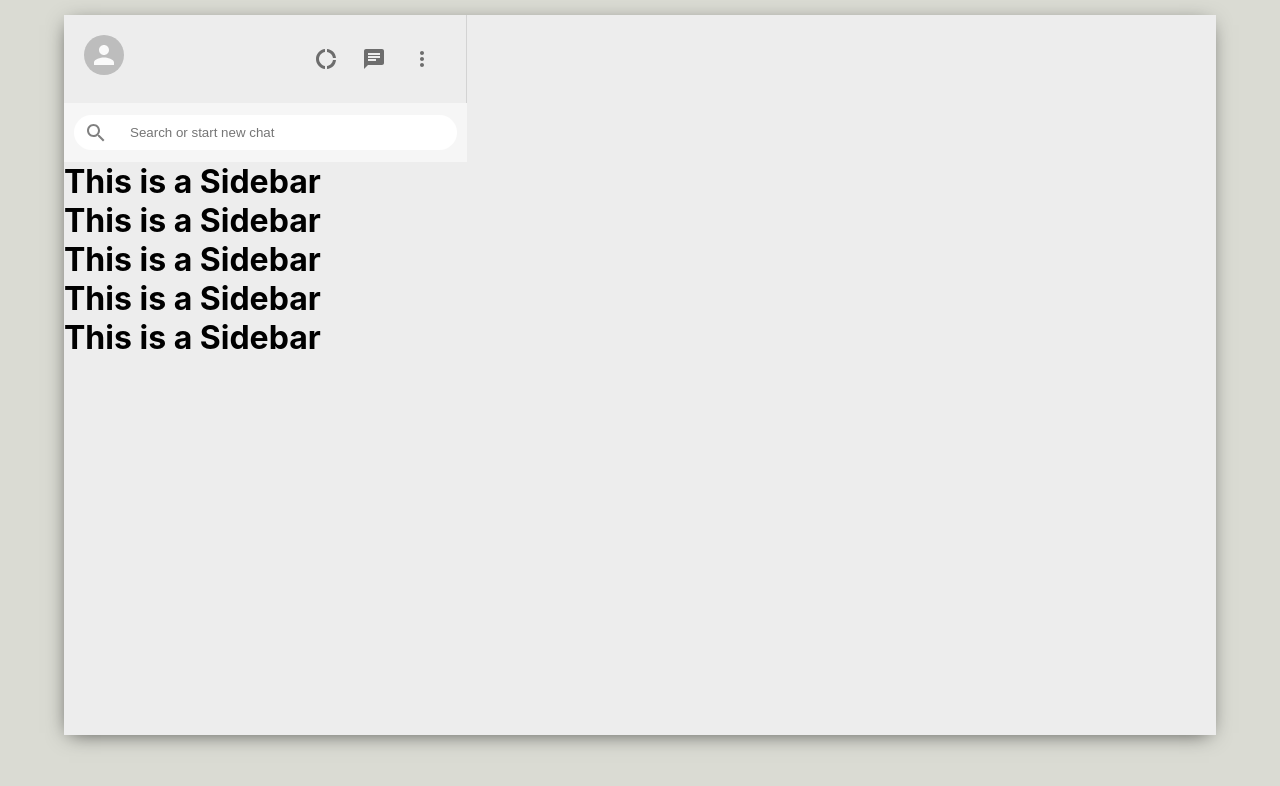
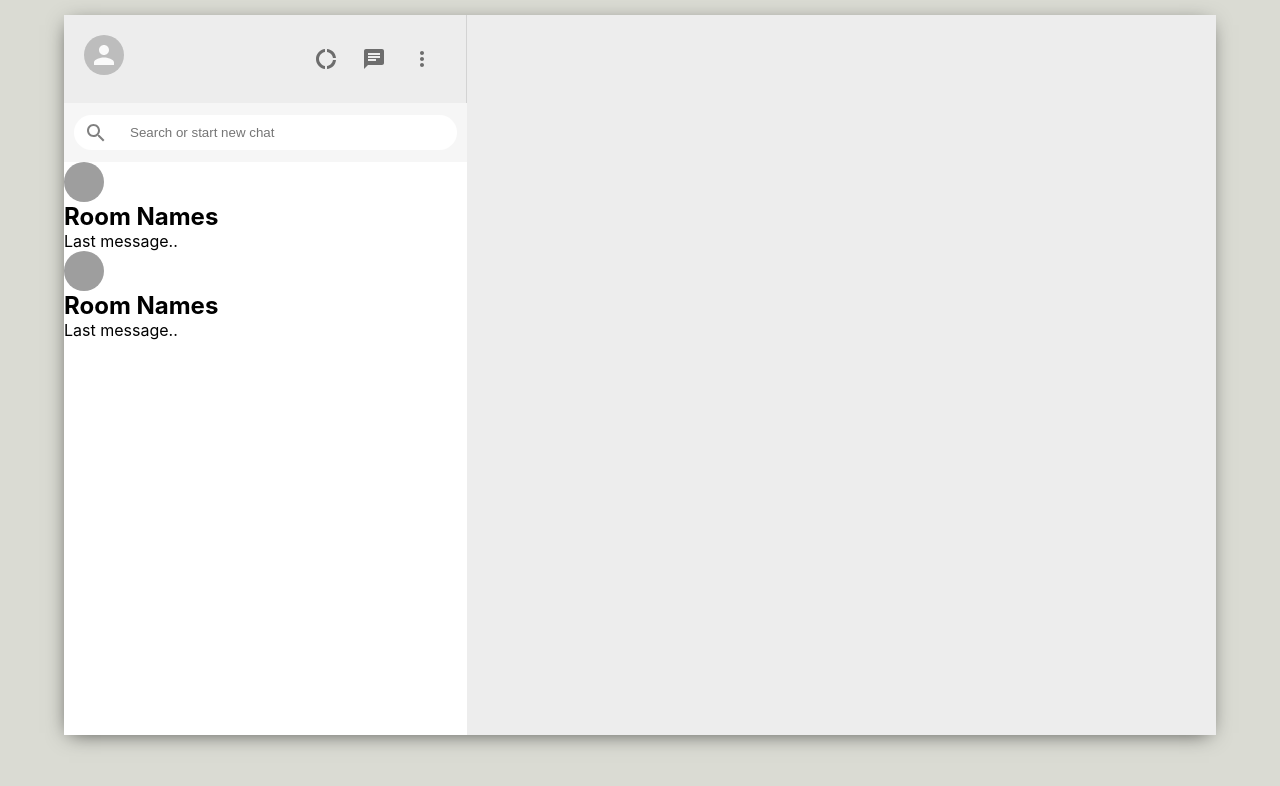
Before and after one commit to Jatin-Madaan/Chatroom-App, a React (Create React App) app: page / in a window 1280 px wide. Shown: the top 786 px of the page. Built offline with nearby package versions, Linux system fonts and the light colour scheme; grey boxes are pictures that could not be loaded.

Commit message:
random avatar in sidebar

```diff
--- a/src/Sidebar.css
+++ b/src/Sidebar.css
@@ -49,3 +49,9 @@
     color: gray;
     padding: 10px;
 }
+
+.sidebar__chats{
+    flex: 1;
+    background-color: white;
+    overflow: scroll;
+}
--- a/src/Sidebar.js
+++ b/src/Sidebar.js
@@ -2,6 +2,7 @@ import { Avatar, IconButton } from '@material-ui/core'
 import { Chat, DonutLarge, MoreVert, SearchOutlined } from '@material-ui/icons'
 import "./Sidebar.css"
 import React from 'react'
+import SidebarChat from './SidebarChat'
 
 function Sidebar() {
     return (
@@ -32,11 +33,8 @@ function Sidebar() {
             </div>
 
             <div className="sidebar__chats">
-                <h1>This is a Sidebar</h1>
-                <h1>This is a Sidebar</h1>
-                <h1>This is a Sidebar</h1>
-                <h1>This is a Sidebar</h1>
-                <h1>This is a Sidebar</h1>
+                <SidebarChat />
+                <SidebarChat />
             </div>
         </div>
     )
--- /dev/null
+++ b/src/SidebarChat.js
@@ -0,0 +1,22 @@
+import { Avatar } from '@material-ui/core'
+import React, { useEffect, useState } from 'react'
+
+function SidebarChat() {
+    const [seed, setSeed] = useState('');
+
+    useEffect(()=>{
+        setSeed(Math.random(0, 70));
+    }, [])
+
+    return (
+        <div className="sidebarChat">
+            <Avatar src={`https://i.pravatar.cc/150?${seed}`} />
+            <div className="sidebarChat__info">
+                <h2>Room Names</h2>
+                <p>Last message..</p>
+            </div>
+        </div>
+    )
+}
+
+export default SidebarChat;
```
Also changed, not shown: 1 other file (tests, documents, lock files or other folders).
